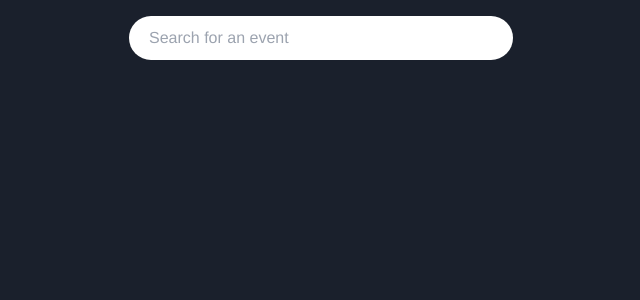
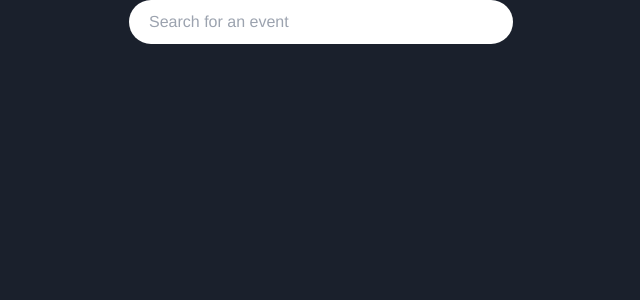
Before and after one commit to martinmiglio/tixtrend, a Next.js app in the folder site/: page / in a window 1280 px wide. Shown: the top 300 px of the page, without its empty margins (319-959 px from the left). Built offline with nearby package versions, Linux system fonts and the light colour scheme.

Commit message:
dont treat search bar as form anymore search on empty

```diff
--- a/site/src/components/EventSearchBar.tsx
+++ b/site/src/components/EventSearchBar.tsx
@@ -24,16 +24,12 @@ const EventSearchBar = ({
   }, [searchTerm]);
 
   useEffect(() => {
-    if (!debouncedSearchTerm) {
-      return;
-    }
     onSearch(debouncedSearchTerm);
   }, [debouncedSearchTerm]);
 
   return (
-    <div className="flex justify-center items-center pt-4 py-4">
-      <form className="w-full max-w-sm">
-        <div className="flex items-center py-2 rounded-full bg-white">
+    <div className="flex justify-center items-center px-4 pb-4">
+      <div className="w-full max-w-sm flex items-center py-2 rounded-full bg-white">
         <input
           className="appearance-none bg-transparent border-none w-full text-slate-800 py-1 px-5 leading-tight focus:outline-none"
           type="text"
@@ -43,7 +39,6 @@ const EventSearchBar = ({
           onChange={(e) => setSearchTerm(e.target.value)}
         />
       </div>
-      </form>
     </div>
   );
 };
```
Lines whose indentation alone changed are shown as unchanged.
